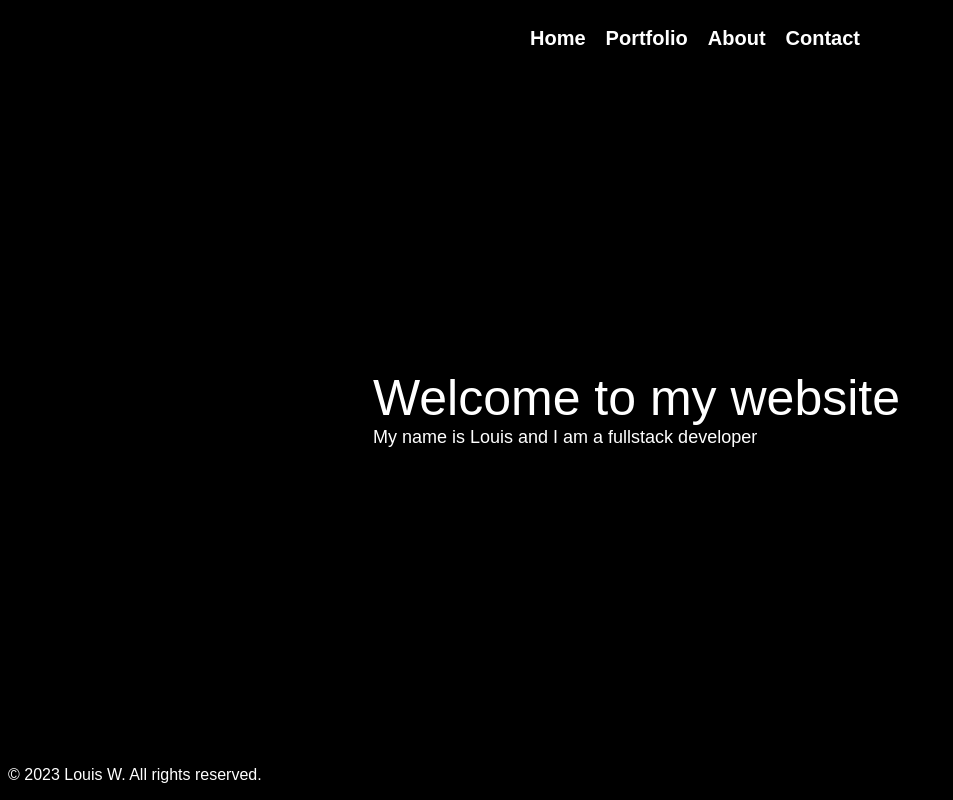
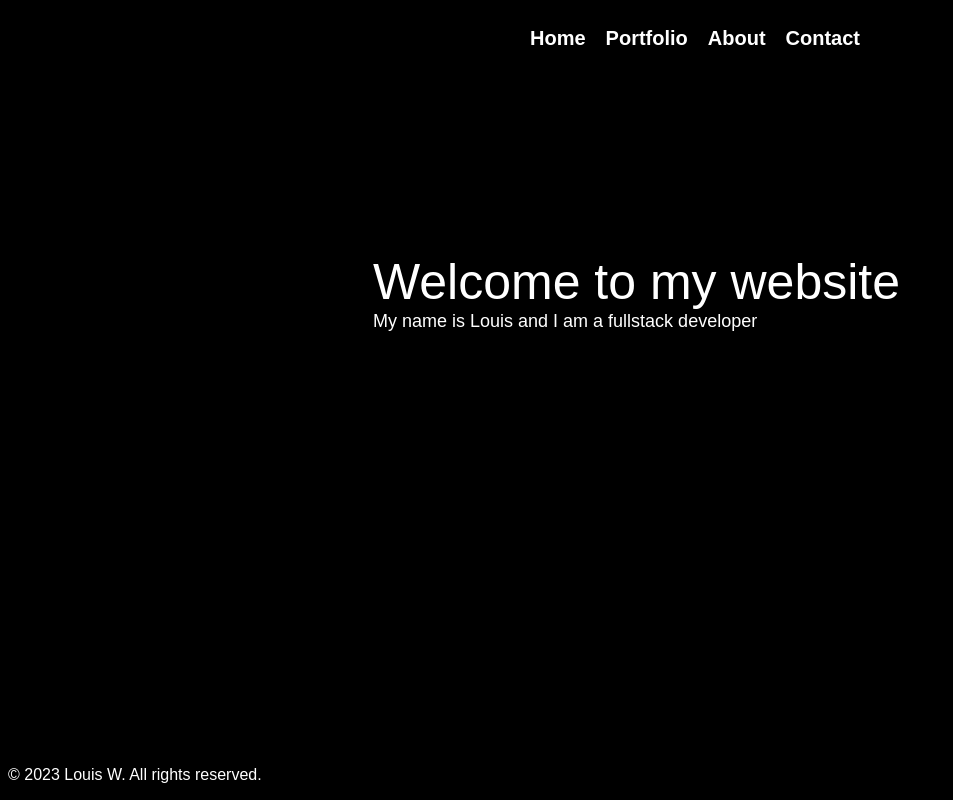
Before and after one commit to LouisWdev/Louis-react-portfolio, a React (Vite) app: page / in a window 1280 px wide. Shown: the top 800 px of the page, without its empty margins (0-953 px from the left). Built offline with nearby package versions, Linux system fonts and the light colour scheme.

Commit message:
Changed the height and added a section to the hero section

```diff
--- a/package.json
+++ b/package.json
@@ -13,6 +13,7 @@
     "react": "^18.2.0",
     "react-dom": "^18.2.0",
     "react-router-dom": "^6.15.0",
+    "react-scroll": "^1.8.9",
     "styled-components": "^6.0.7"
   },
   "devDependencies": {
--- a/src/Pages/Home.tsx
+++ b/src/Pages/Home.tsx
@@ -1,5 +1,12 @@
 import React, { useState, useEffect } from 'react';
 import styled, { keyframes } from 'styled-components';
+import  Link  from 'react-scroll';
+
+
+ const Section = styled.div`
+      height: 100vh;
+ `;
+
 
 const typingAnimation = keyframes`
   from { width: 0 }
@@ -12,7 +19,7 @@ const blinkCaretAnimation = keyframes`
 `;
 
 const Container = styled.div`
-  height: 100vh;
+margin-top: 20%;
   display: flex;
   justify-content: center;
   align-items: center;
@@ -43,6 +50,7 @@ const Home = () => {
   }, []);
 
   return (
+    <Section>
     <Container>
       <div>
         <Text>
@@ -53,6 +61,7 @@ const Home = () => {
         </SubText>
       </div>
     </Container>
+    </Section>
   );
 };
 
```
Also changed, not shown: 1 other file (tests, documents, lock files or other folders).
